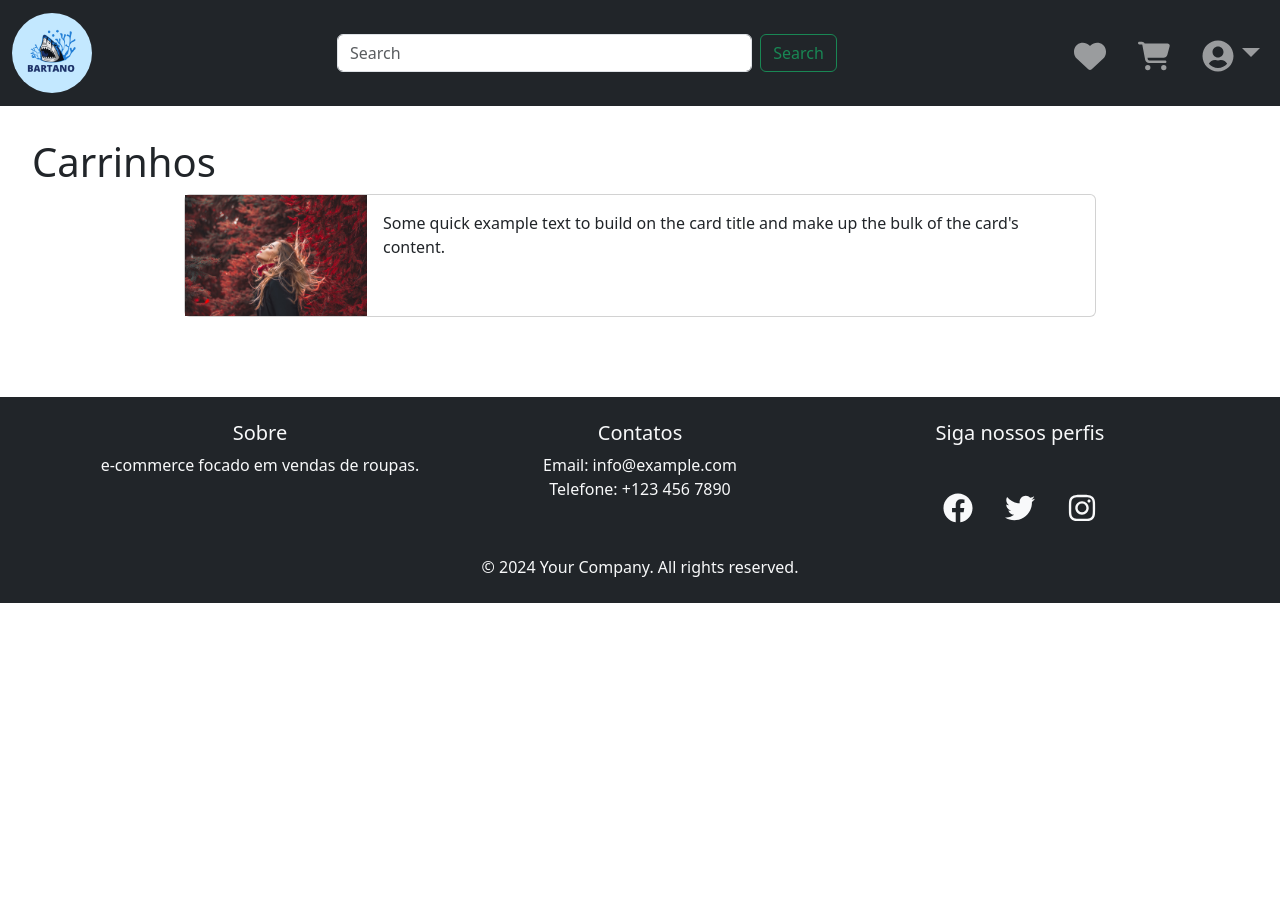
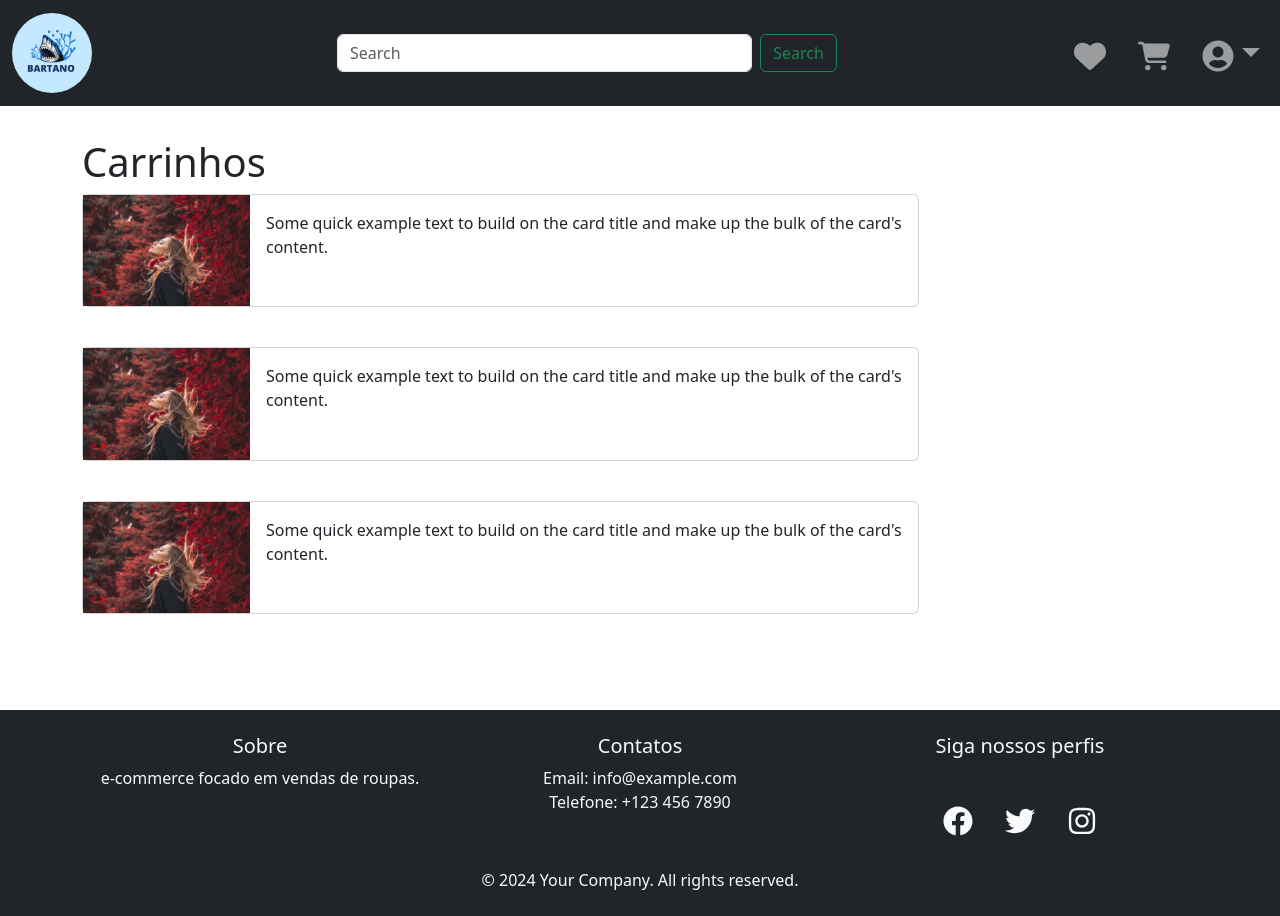
Before and after one commit to ArturMineiro/e-commerce, a React (Vite) app: page /carrinho in a window 1280 px wide. Before the commit the page ends 800 px from the top, so only its background shows below. Built offline with nearby package versions, Linux system fonts and the light colour scheme.

Commit message:
posicionamento cards carrinho

```diff
--- a/src/pages/Carrinho.tsx
+++ b/src/pages/Carrinho.tsx
@@ -2,12 +2,22 @@ import CardLaterais from "../components/CardLaterais"
 
 function Carrinho(){
 return(
-   <div> <h1>Carrinhos</h1>
-    <div className="d-flex justify-content-center align-items-center">
-
-    <CardLaterais></CardLaterais>
+    <div className="container">
+    <div className="row">
+      <h1>Carrinhos</h1>
+      <div className="d-flex flex-column justify-content-center align-items-center">
+        <div className="col mb-3">
+          <CardLaterais/>
+        </div>
+        <div className="col mb-3">
+          <CardLaterais/>
+        </div>
+        <div className="col mb-3">
+          <CardLaterais/>
+        </div>
+      </div>
     </div>
-    </div>
+  </div>
 )
 
 }
```
